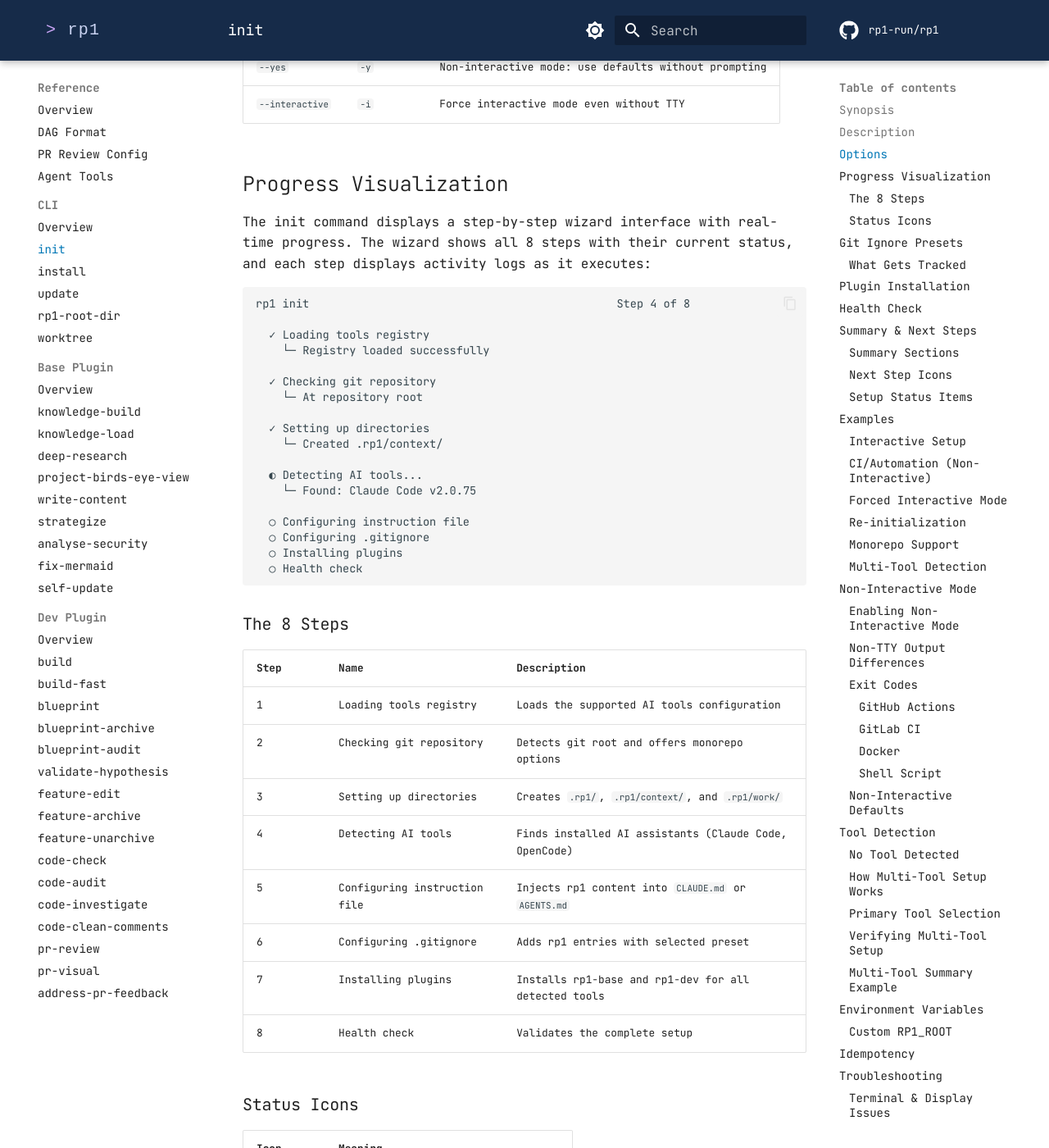
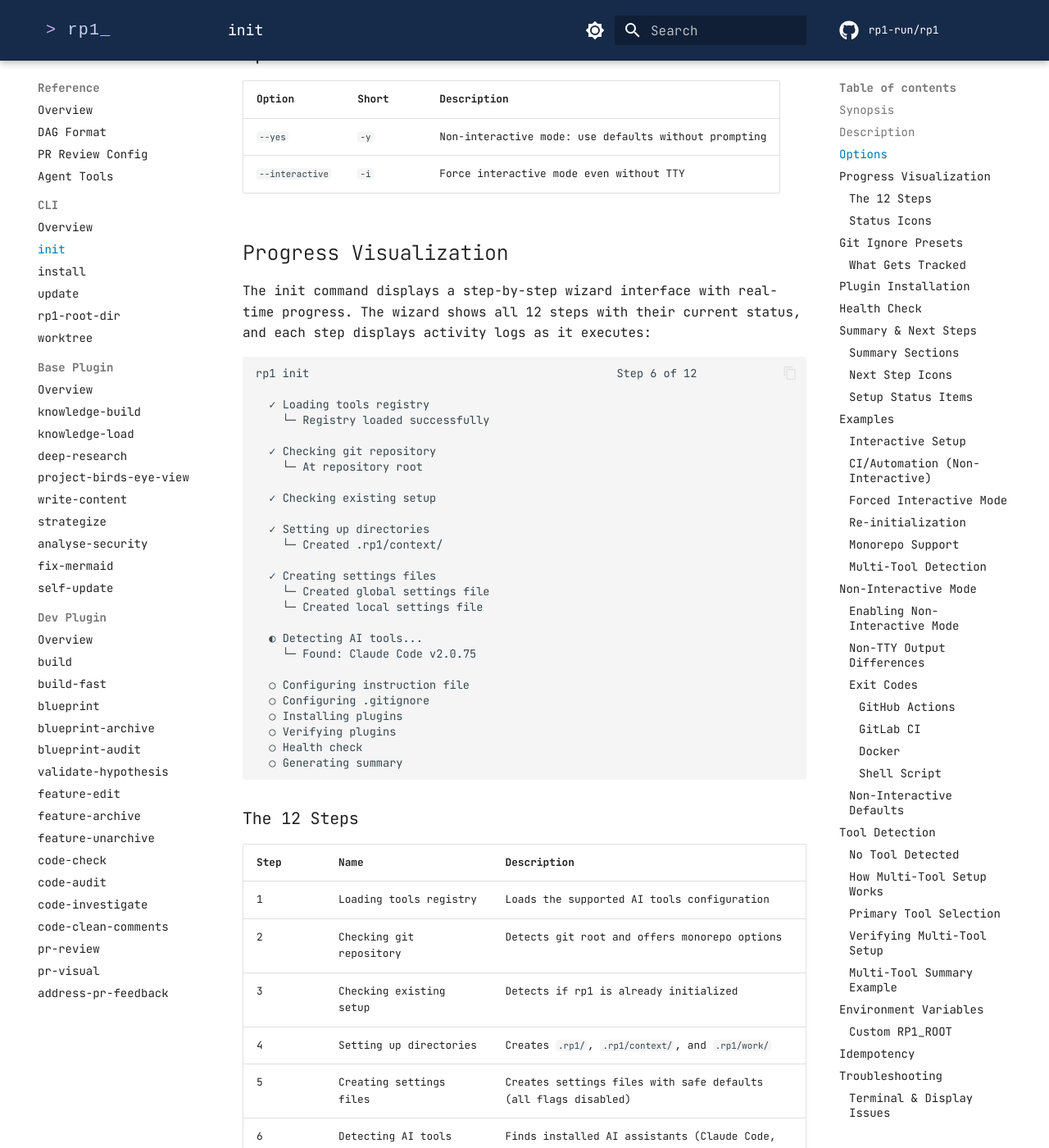
Before and after one commit to rp1-run/rp1, an MkDocs documentation site: the page built from docs/reference/cli/init.md, in a window 1280 px wide and 1400 px high, scrolled down 1187 px. Shown: the whole window at 82% size. Built offline with MkDocs 1.6.1 and Material for MkDocs 9.7.7, drawn with Linux system fonts in a browser that asks for light colours; comment, search, counter and statistics services are not loaded; some of the changed text lies outside the part shown.

Commit message:
docs(init): update documentation for settings setup step
Update init command documentation to reflect:
- New settings setup step in the workflow
- Updated step count from 8 to 12
- Settings file locations and default values
- Updated progress visualization example

Generated with AI

Co-Authored-By: rp1 <bot@rp1.run>

````diff
--- a/docs/reference/cli/init.md
+++ b/docs/reference/cli/init.md
@@ -16,13 +16,14 @@ The `init` command provides a comprehensive bootstrap experience for users adopt
 
 1. **Git Root Detection** - Verifies you're at the repository root (with monorepo support)
 2. **Directory Setup** - Creates `.rp1/`, `.rp1/context/`, and `.rp1/work/` directories
-3. **Tool Detection** - Identifies installed AI assistants (Claude Code or OpenCode)
-4. **Instruction Injection** - Adds rp1 instructions to `CLAUDE.md` or `AGENTS.md`
-5. **Git Configuration** - Configures `.gitignore` for rp1 artifacts
-6. **Plugin Installation** - Installs rp1 plugins for detected AI tools
-7. **Plugin Verification** - Verifies plugins were installed correctly
-8. **Health Check** - Validates the complete setup
-9. **Summary & Next Steps** - Displays actions taken and recommended next steps
+3. **Settings Setup** - Creates settings files in global (`~/.config/rp1/settings.toml`) and local (`.rp1/settings.toml`) locations with safe defaults
+4. **Tool Detection** - Identifies installed AI assistants (Claude Code or OpenCode)
+5. **Instruction Injection** - Adds rp1 instructions to `CLAUDE.md` or `AGENTS.md`
+6. **Git Configuration** - Configures `.gitignore` for rp1 artifacts
+7. **Plugin Installation** - Installs rp1 plugins for detected AI tools
+8. **Plugin Verification** - Verifies plugins were installed correctly
+9. **Health Check** - Validates the complete setup
+10. **Summary & Next Steps** - Displays actions taken and recommended next steps
 
 The command is fully interactive when run in a terminal, or uses sensible defaults when run in CI/automation environments.
 
@@ -35,10 +36,10 @@ The command is fully interactive when run in a terminal, or uses sensible defaul
 
 ## Progress Visualization
 
-The init command displays a step-by-step wizard interface with real-time progress. The wizard shows all 8 steps with their current status, and each step displays activity logs as it executes:
+The init command displays a step-by-step wizard interface with real-time progress. The wizard shows all 12 steps with their current status, and each step displays activity logs as it executes:
 
 ```
-rp1 init                                              Step 4 of 8
+rp1 init                                              Step 6 of 12
 
   ✓ Loading tools registry
     └─ Registry loaded successfully
@@ -46,8 +47,14 @@ rp1 init                                              Step 4 of 8
   ✓ Checking git repository
     └─ At repository root
 
+  ✓ Checking existing setup
+
   ✓ Setting up directories
     └─ Created .rp1/context/
+
+  ✓ Creating settings files
+    └─ Created global settings file
+    └─ Created local settings file
 
   ◐ Detecting AI tools...
     └─ Found: Claude Code v2.0.75
@@ -55,21 +62,27 @@ rp1 init                                              Step 4 of 8
   ○ Configuring instruction file
   ○ Configuring .gitignore
   ○ Installing plugins
+  ○ Verifying plugins
   ○ Health check
+  ○ Generating summary
 ```
 
-### The 8 Steps
+### The 12 Steps
 
 | Step | Name | Description |
 |------|------|-------------|
 | 1 | Loading tools registry | Loads the supported AI tools configuration |
 | 2 | Checking git repository | Detects git root and offers monorepo options |
-| 3 | Setting up directories | Creates `.rp1/`, `.rp1/context/`, and `.rp1/work/` |
-| 4 | Detecting AI tools | Finds installed AI assistants (Claude Code, OpenCode) |
-| 5 | Configuring instruction file | Injects rp1 content into `CLAUDE.md` or `AGENTS.md` |
-| 6 | Configuring .gitignore | Adds rp1 entries with selected preset |
-| 7 | Installing plugins | Installs rp1-base and rp1-dev for all detected tools |
-| 8 | Health check | Validates the complete setup |
+| 3 | Checking existing setup | Detects if rp1 is already initialized |
+| 4 | Setting up directories | Creates `.rp1/`, `.rp1/context/`, and `.rp1/work/` |
+| 5 | Creating settings files | Creates settings files with safe defaults (all flags disabled) |
+| 6 | Detecting AI tools | Finds installed AI assistants (Claude Code, OpenCode) |
+| 7 | Configuring instruction file | Injects rp1 content into `CLAUDE.md` or `AGENTS.md` |
+| 8 | Configuring .gitignore | Adds rp1 entries with selected preset |
+| 9 | Installing plugins | Installs rp1-base and rp1-dev for all detected tools |
+| 10 | Verifying plugins | Verifies plugins were installed correctly |
+| 11 | Health check | Validates the complete setup |
+| 12 | Generating summary | Displays actions taken and recommended next steps |
 
 ### Status Icons
 
````
